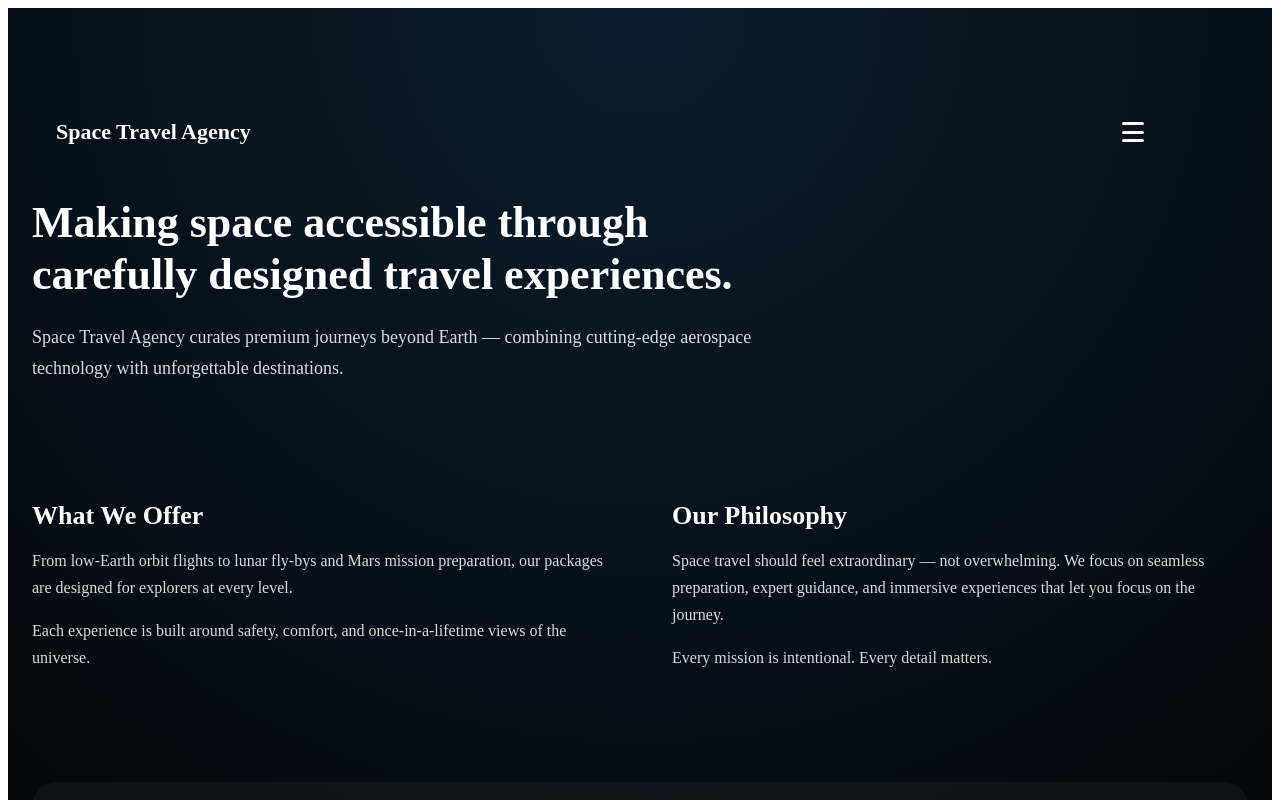
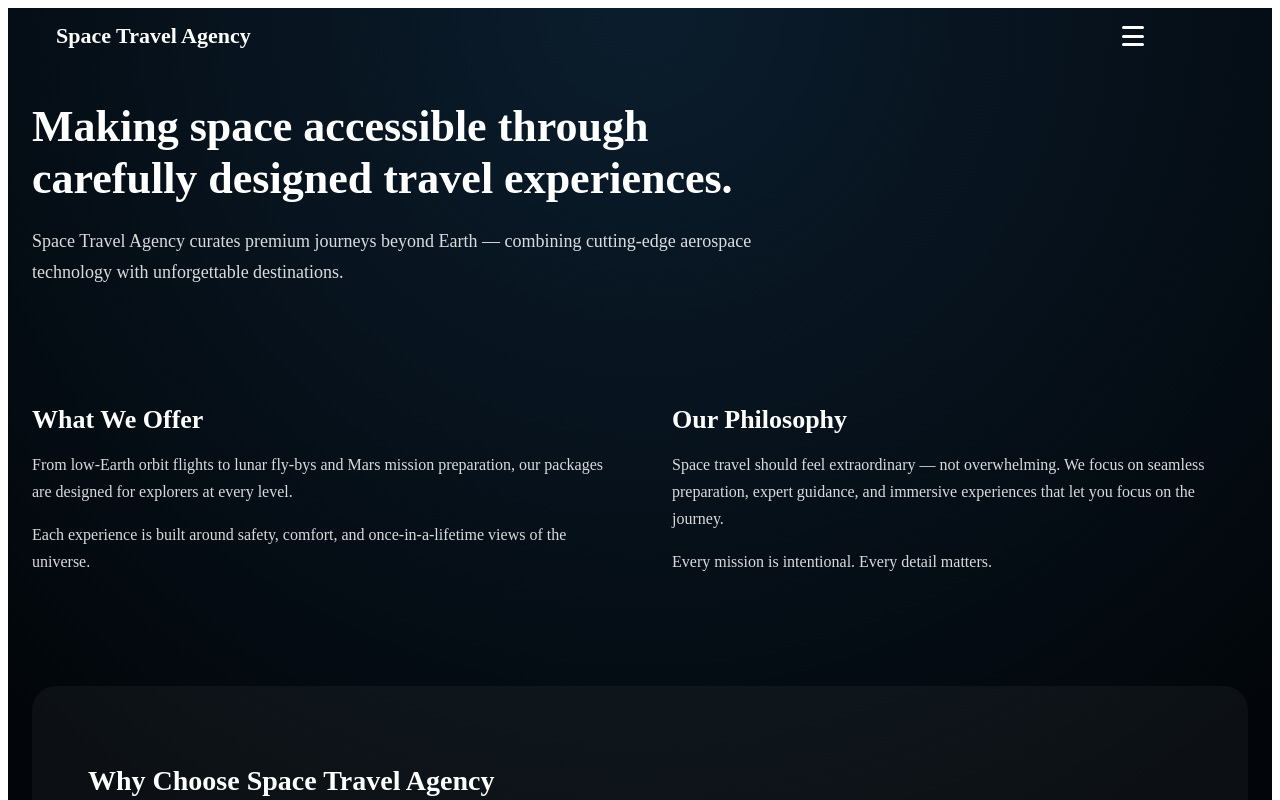
Before and after one commit to BrennenHammer/SpaceFlightBooking, a React (Vite) app in the folder client/: page /about in a window 1280 px wide. Shown: the top 800 px of the page. Built offline with nearby package versions, Linux system fonts and the light colour scheme.

Commit message:
changed padding on about page.

```diff
--- a/client/src/pages/About.jsx
+++ b/client/src/pages/About.jsx
@@ -94,12 +94,12 @@ const Page2 = styled.div`
   min-height: 100vh;
   background: radial-gradient(circle at top, #0b1d2d, #02060a 70%);
   color: white;
-  padding: 96px 24px;
+  padding: 0px 24px;
 `;
 
 const Container = styled.div`
   max-width: 100%;
-  margin: 0 auto;
+  margin: 10px auto;
 `;
 
 const Hero2 = styled.section`
```
